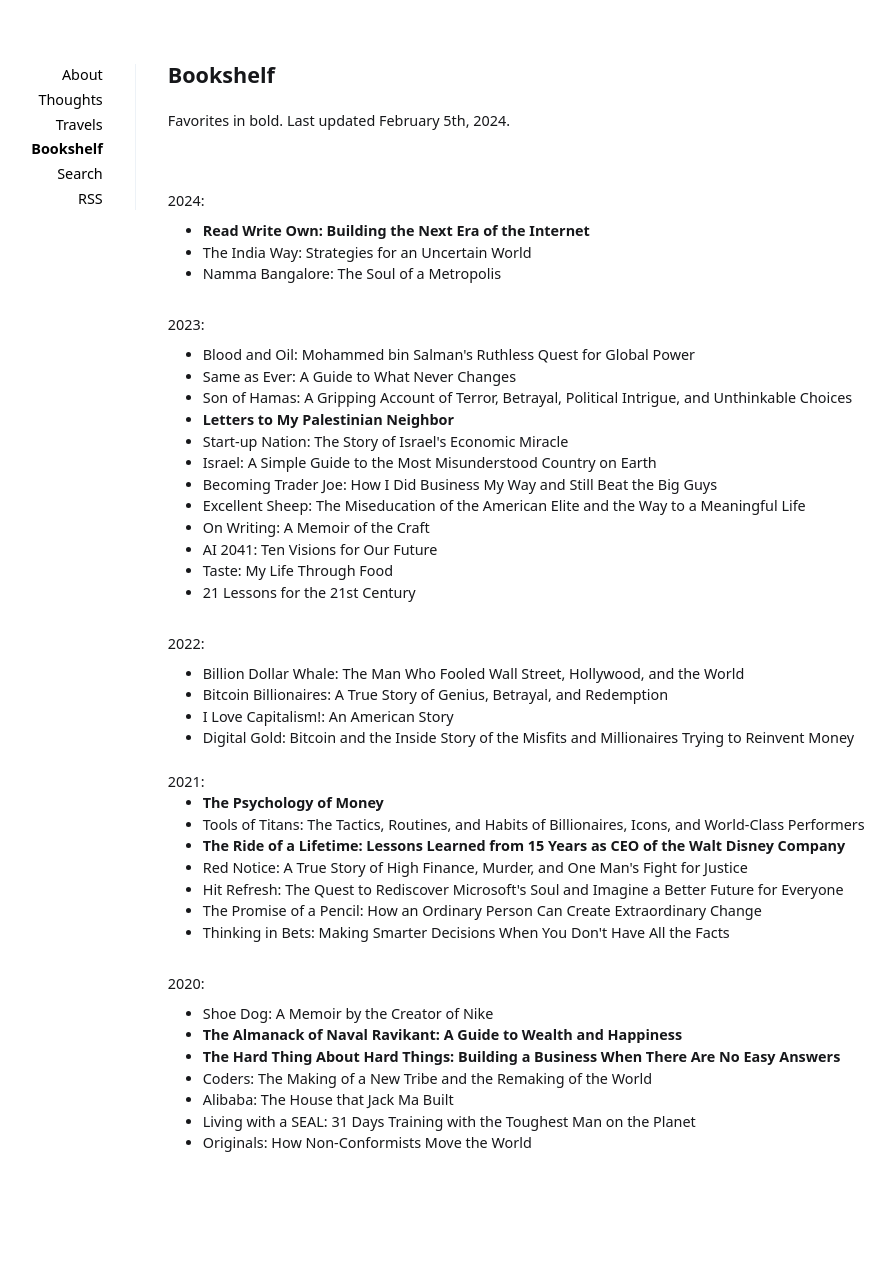
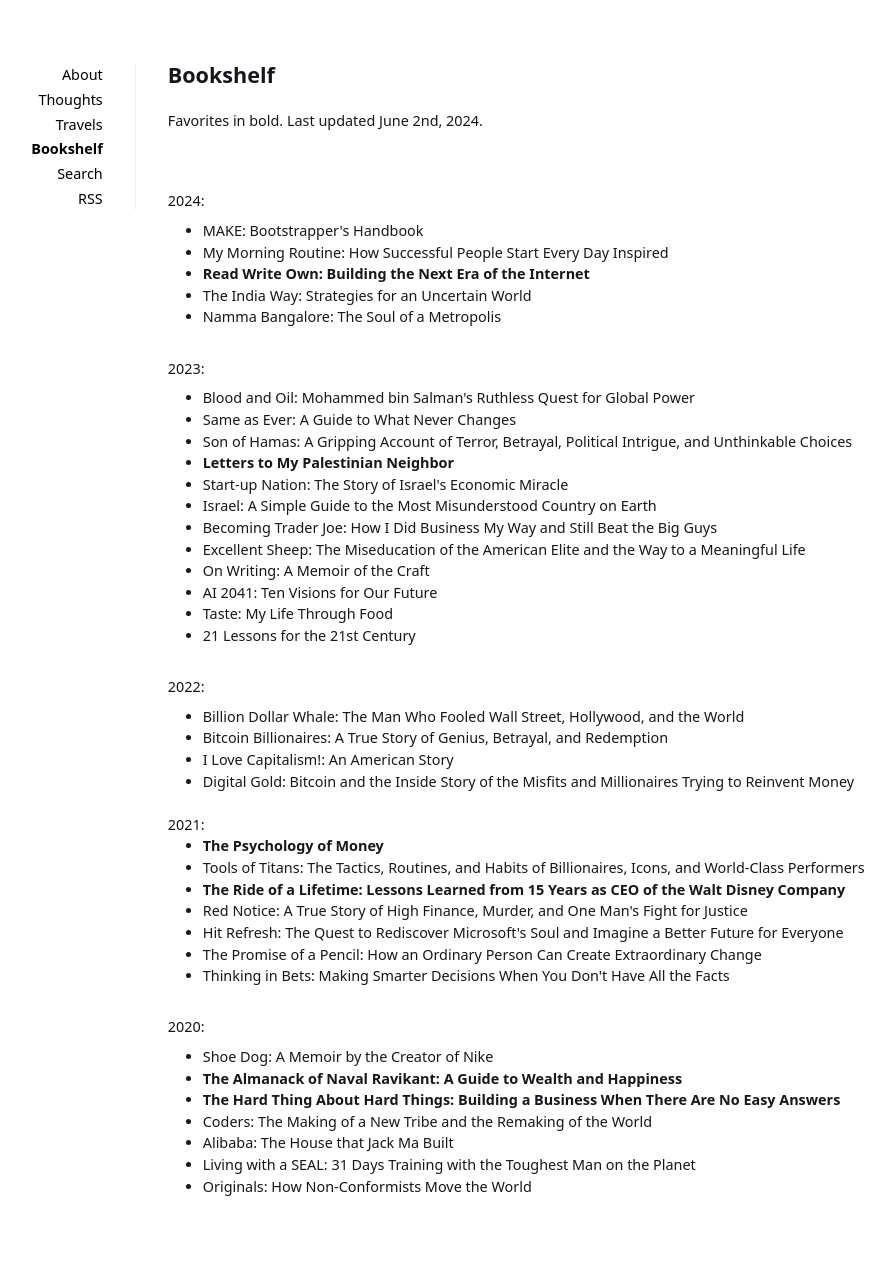
Before and after one commit to Jerry-Sun/jerry-sun.github.io, a Jekyll site: the page built from _pages/bookshelf.html, in a window 1280 px wide. Shown: the whole page, without its empty margins (185-1080 px from the left). Built offline with Jekyll 4.4.1, drawn with Linux system fonts in a browser that asks for light colours; before the commit the page ends 1218 px from its top, so only the background shows below that.

```diff
--- a/_pages/bookshelf.html
+++ b/_pages/bookshelf.html
@@ -3,58 +3,60 @@ layout: page
 title: Bookshelf
 ---
 
-<p>Favorites in bold. Last updated February 5th, 2024.</p>
+<p>Favorites in bold. Last updated June 2nd, 2024.</p>
 <br>
 <br>
 <p>2024:</p>
 <ul>
-    <li><b> Read Write Own: Building the Next Era of the Internet</b>
-    <li> The India Way: Strategies for an Uncertain World
-    <li> Namma Bangalore: The Soul of a Metropolis
+    <li>MAKE: Bootstrapper's Handbook</li>
+    <li>My Morning Routine: How Successful People Start Every Day Inspired</li>
+    <li><b> Read Write Own: Building the Next Era of the Internet</b></li>
+    <li> The India Way: Strategies for an Uncertain World</li>
+    <li> Namma Bangalore: The Soul of a Metropolis</li>
 </ul>
 <br>
 <p>2023:</p>
 <ul>
-    <li> Blood and Oil: Mohammed bin Salman's Ruthless Quest for Global Power
-    <li> Same as Ever: A Guide to What Never Changes
-    <li> Son of Hamas: A Gripping Account of Terror, Betrayal, Political Intrigue, and Unthinkable Choices
-    <li> <b>Letters to My Palestinian Neighbor</b>
-    <li> Start-up Nation: The Story of Israel's Economic Miracle
-    <li> Israel: A Simple Guide to the Most Misunderstood Country on Earth
-    <li> Becoming Trader Joe: How I Did Business My Way and Still Beat the Big Guys
-    <li> Excellent Sheep: The Miseducation of the American Elite and the Way to a Meaningful Life
-    <li> On Writing: A Memoir of the Craft
-    <li> AI 2041: Ten Visions for Our Future
-    <li> Taste: My Life Through Food
-    <li> 21 Lessons for the 21st Century
+    <li> Blood and Oil: Mohammed bin Salman's Ruthless Quest for Global Power</li>
+    <li> Same as Ever: A Guide to What Never Changes</li>
+    <li> Son of Hamas: A Gripping Account of Terror, Betrayal, Political Intrigue, and Unthinkable Choices</li>
+    <li> <b>Letters to My Palestinian Neighbor</b></li>
+    <li> Start-up Nation: The Story of Israel's Economic Miracle</li>
+    <li> Israel: A Simple Guide to the Most Misunderstood Country on Earth</li>
+    <li> Becoming Trader Joe: How I Did Business My Way and Still Beat the Big Guys</li>
+    <li> Excellent Sheep: The Miseducation of the American Elite and the Way to a Meaningful Life</li>
+    <li> On Writing: A Memoir of the Craft</li>
+    <li> AI 2041: Ten Visions for Our Future</li>
+    <li> Taste: My Life Through Food</li>
+    <li> 21 Lessons for the 21st Century</li>
 </ul>
 <br>
 <p>2022:</p>
 <ul>
-    <li> Billion Dollar Whale: The Man Who Fooled Wall Street, Hollywood, and the World
-    <li> Bitcoin Billionaires: A True Story of Genius, Betrayal, and Redemption
-    <li> I Love Capitalism!: An American Story
-    <li> Digital Gold: Bitcoin and the Inside Story of the Misfits and Millionaires Trying to Reinvent Money
+    <li> Billion Dollar Whale: The Man Who Fooled Wall Street, Hollywood, and the World</li>
+    <li> Bitcoin Billionaires: A True Story of Genius, Betrayal, and Redemption</li>
+    <li> I Love Capitalism!: An American Story</li>
+    <li> Digital Gold: Bitcoin and the Inside Story of the Misfits and Millionaires Trying to Reinvent Money</li>
 </ul>
 <br>
 2021:
 <ul>
     <li> <b>The Psychology of Money</b>
-    <li> Tools of Titans: The Tactics, Routines, and Habits of Billionaires, Icons, and World-Class Performers
-    <li> <b>The Ride of a Lifetime: Lessons Learned from 15 Years as CEO of the Walt Disney Company</b>
-    <li> Red Notice: A True Story of High Finance, Murder, and One Man's Fight for Justice
-    <li> Hit Refresh: The Quest to Rediscover Microsoft's Soul and Imagine a Better Future for Everyone
-    <li> The Promise of a Pencil: How an Ordinary Person Can Create Extraordinary Change
-    <li> Thinking in Bets: Making Smarter Decisions When You Don't Have All the Facts
+    <li> Tools of Titans: The Tactics, Routines, and Habits of Billionaires, Icons, and World-Class Performers</li>
+    <li> <b>The Ride of a Lifetime: Lessons Learned from 15 Years as CEO of the Walt Disney Company</b></li>
+    <li> Red Notice: A True Story of High Finance, Murder, and One Man's Fight for Justice</li>
+    <li> Hit Refresh: The Quest to Rediscover Microsoft's Soul and Imagine a Better Future for Everyone</li>
+    <li> The Promise of a Pencil: How an Ordinary Person Can Create Extraordinary Change</li>
+    <li> Thinking in Bets: Making Smarter Decisions When You Don't Have All the Facts</li>
 </ul>
 <br>
 <p>2020:</p>
 <ul>
-    <li> Shoe Dog: A Memoir by the Creator of Nike
-    <li> <b>The Almanack of Naval Ravikant: A Guide to Wealth and Happiness</b>
-    <li> <b>The Hard Thing About Hard Things: Building a Business When There Are No Easy Answers</b>
-    <li> Coders: The Making of a New Tribe and the Remaking of the World
-    <li> Alibaba: The House that Jack Ma Built
-    <li> Living with a SEAL: 31 Days Training with the Toughest Man on the Planet
-    <li> Originals: How Non-Conformists Move the World
+    <li> Shoe Dog: A Memoir by the Creator of Nike</li>
+    <li> <b>The Almanack of Naval Ravikant: A Guide to Wealth and Happiness</b></li>
+    <li> <b>The Hard Thing About Hard Things: Building a Business When There Are No Easy Answers</b></li>
+    <li> Coders: The Making of a New Tribe and the Remaking of the World</li>
+    <li> Alibaba: The House that Jack Ma Built</li>
+    <li> Living with a SEAL: 31 Days Training with the Toughest Man on the Planet</li>
+    <li> Originals: How Non-Conformists Move the World</li>
 </ul>
--- a/index.html
+++ b/index.html
@@ -7,11 +7,11 @@ title: Hey there. 👋
 </p>
 <ul style="padding-left: 35px; padding-top: 12px; padding-bottom: 12px">
     <li>Grew up in the Seattle area.</li>
-    <li>Began career in consulting, then joined a startup.</li>
+    <li>Began career in consulting, then eloped into crypto industry.</li>
     <li>Enjoy <a href="https://www.goodreads.com/jerry_sun" target="_blank">reading</a>, foreign
         language music, Formula 1, and Seattle sports.
     </li>
-    <li>Traveled to 26 countries.</li>
+    <li>Traveled to 26 countries. Don't ask for my favorite, that's too hard to answer.</li>
     <li>Favorite cafe is <a href="https://www.aroomcoffee.com/" target="_blank">Aroom</a>. Try a Vietnamese
         egg coffee sometime.</li>
 </ul>
```
Also changed, not shown: _posts/2024-05-28-bad-review-site-UX.md (+1 -1 lines), _posts/2024-06-09-time-is-a-flat-circle.md (added, +26 -0 lines).
